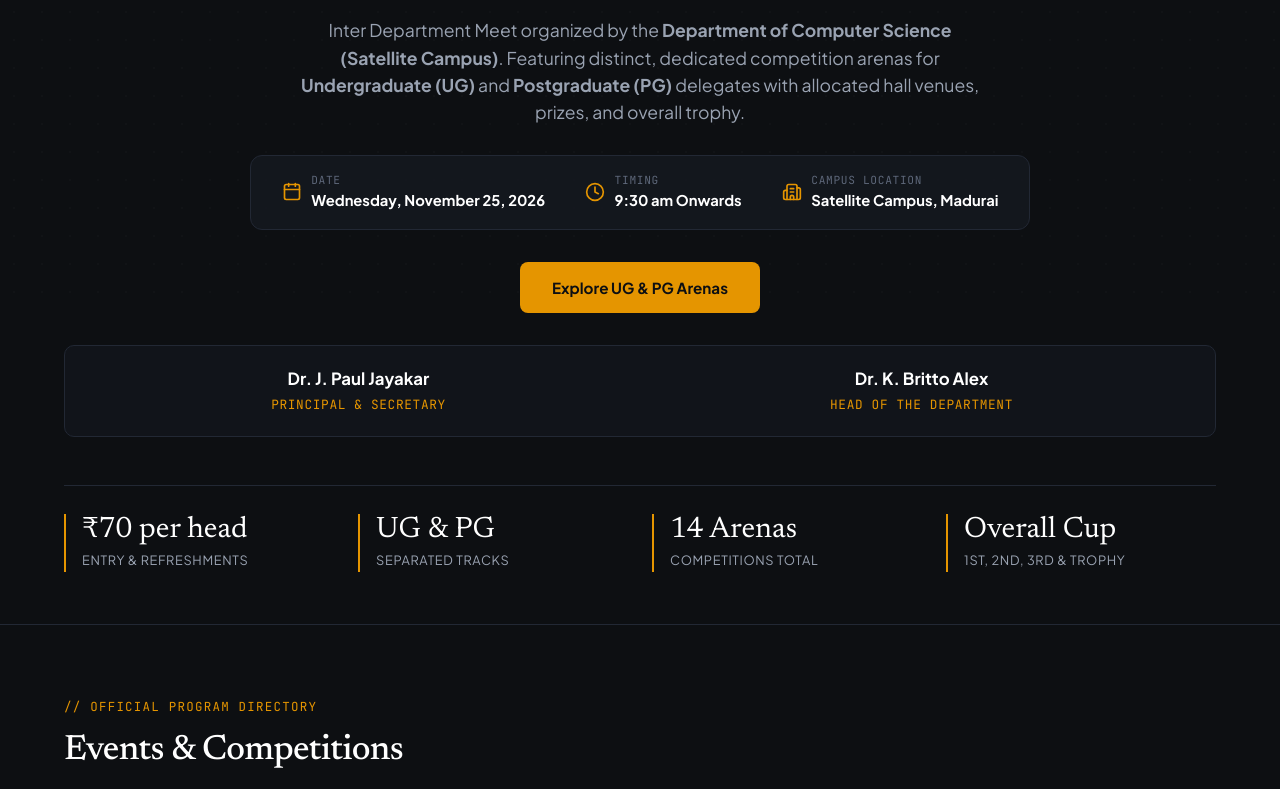
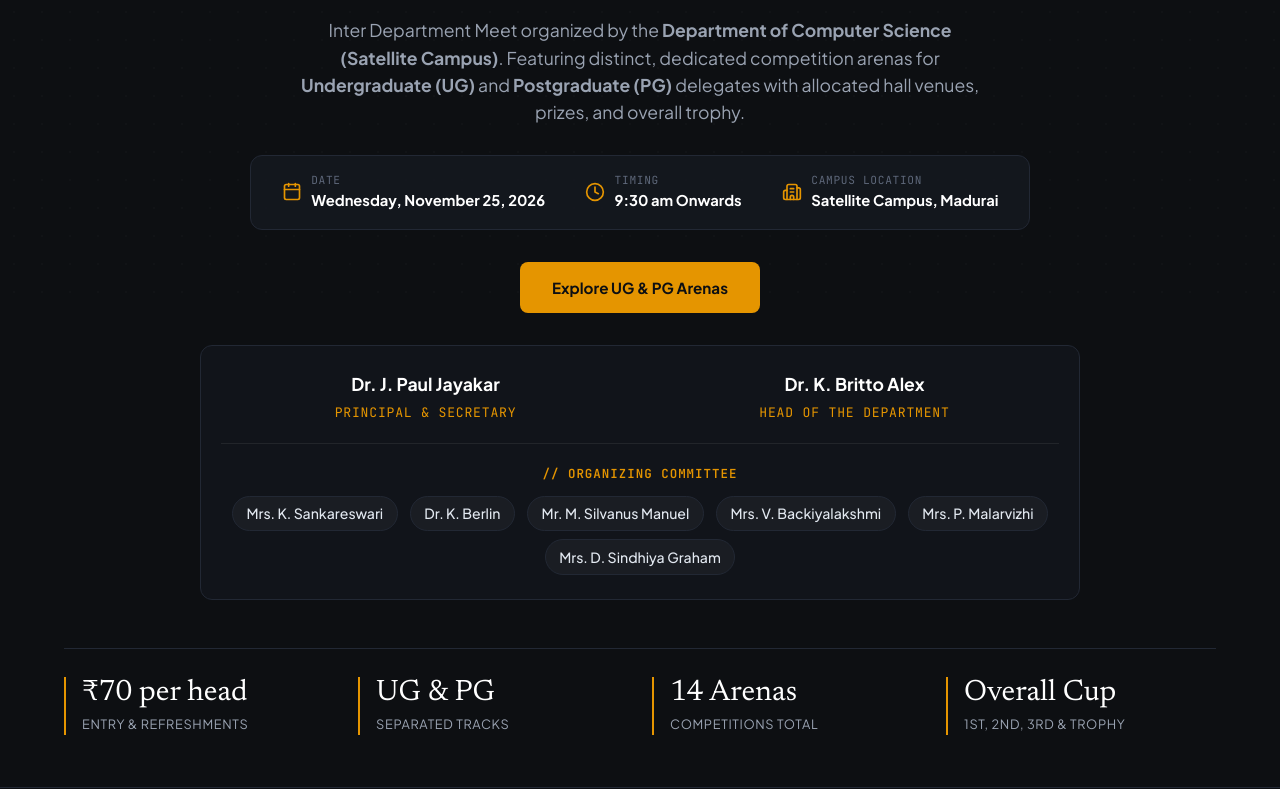
Before and after one commit to mogesh-developer/SYNORA_2K26, a React (Vite) app: page / in a window 1280 px wide. Shown: the part 506-1295 px from the top of the page. Built offline with nearby package versions, Linux system fonts and the light colour scheme.

Commit message:
feat: add organizing committee staff names below HOD citation in hero section

```diff
--- a/src/App.jsx
+++ b/src/App.jsx
@@ -3,7 +3,8 @@ import {
     FESTIVAL_INFO,
     STRUCTURED_GUIDELINES,
     EVENTS,
-    STUDENT_COORDINATORS
+    STUDENT_COORDINATORS,
+    ORGANIZING_COMMITTEE
   } from "./festData";
 import {
     ExternalLink,
@@ -209,28 +210,75 @@ export default function App() {
             </div>
           </div>
 
-          {/* Dignitaries Citation from Poster */}
-            < div style={{
+          {/* Dignitaries Citation & Organizing Committee from Official Poster */}
+          <div style={{
+            background: "#11141a",
+            borderRadius: "12px",
+            border: "1px solid var(--border)",
+            padding: "1.5rem 1.25rem",
+            marginTop: "1.75rem",
+            maxWidth: "880px",
+            marginLeft: "auto",
+            marginRight: "auto",
+            width: "100%"
+          }}>
+            <div style={{
               display: "grid",
-              gridTemplateColumns: "repeat(auto-fit, minmax(280px, 1fr))",
-              gap: "1rem",
-              padding: "1.25rem",
-              background: "#11141a",
-              borderRadius: "10px",
-              border: "1px solid var(--border)",
-              marginTop: "1.5rem"
+              gridTemplateColumns: "repeat(auto-fit, minmax(260px, 1fr))",
+              gap: "1.25rem",
+              paddingBottom: "1.25rem",
+              borderBottom: "1px solid rgba(255, 255, 255, 0.07)"
             }}>
-            <div style={{ textAlign: "center" }}>
-              <div style={{ fontSize: "1.05rem", fontWeight: 700, color: "#fff" }}>{FESTIVAL_INFO.principal}</div>
-              <div style={{ fontSize: "0.8rem", color: "var(--accent)", textTransform: "uppercase", letterSpacing: "0.05em", fontFamily: "var(--font-mono)", marginTop: "2px" }}>
-                {FESTIVAL_INFO.principalRole}
+              <div style={{ textAlign: "center" }}>
+                <div style={{ fontSize: "1.1rem", fontWeight: 700, color: "#fff" }}>{FESTIVAL_INFO.principal}</div>
+                <div style={{ fontSize: "0.82rem", color: "var(--accent)", textTransform: "uppercase", letterSpacing: "0.06em", fontFamily: "var(--font-mono)", marginTop: "3px" }}>
+                  {FESTIVAL_INFO.principalRole}
+                </div>
+              </div>
+
+              <div style={{ textAlign: "center" }}>
+                <div style={{ fontSize: "1.1rem", fontWeight: 700, color: "#fff" }}>{FESTIVAL_INFO.hod}</div>
+                <div style={{ fontSize: "0.82rem", color: "var(--accent)", textTransform: "uppercase", letterSpacing: "0.06em", fontFamily: "var(--font-mono)", marginTop: "3px" }}>
+                  {FESTIVAL_INFO.hodRole}
+                </div>
               </div>
             </div>
 
-            <div style={{ textAlign: "center" }}>
-              <div style={{ fontSize: "1.05rem", fontWeight: 700, color: "#fff" }}>{FESTIVAL_INFO.hod}</div>
-              <div style={{ fontSize: "0.8rem", color: "var(--accent)", textTransform: "uppercase", letterSpacing: "0.05em", fontFamily: "var(--font-mono)", marginTop: "2px" }}>
-                {FESTIVAL_INFO.hodRole}
+            {/* Organizing Committee Staff Names (Below HOD & Principal, outside event cards) */}
+            <div style={{ marginTop: "1.25rem", textAlign: "center" }}>
+              <div style={{
+                fontSize: "0.78rem",
+                color: "var(--accent)",
+                textTransform: "uppercase",
+                letterSpacing: "0.08em",
+                fontFamily: "var(--font-mono)",
+                fontWeight: 700,
+                marginBottom: "0.75rem"
+              }}>
+                // Organizing Committee
+              </div>
+              <div style={{
+                display: "flex",
+                flexWrap: "wrap",
+                justifyContent: "center",
+                gap: "0.5rem 0.75rem"
+              }}>
+                {ORGANIZING_COMMITTEE.map((staffName, index) => (
+                  <span
+                    key={index}
+                    style={{
+                      background: "rgba(255, 255, 255, 0.04)",
+                      border: "1px solid var(--border)",
+                      color: "#e2e8f0",
+                      fontSize: "0.88rem",
+                      fontWeight: 500,
+                      padding: "0.35rem 0.85rem",
+                      borderRadius: "20px"
+                    }}
+                  >
+                    {staffName}
+                  </span>
+                ))}
               </div>
             </div>
           </div>
--- a/src/festData.js
+++ b/src/festData.js
@@ -23,6 +23,16 @@ export const FESTIVAL_INFO = {
   contactEmail: "amcsynora@gmail.com",
   convenorContact: "+91 98401 23456"
 };
+
+// Organizing Committee Staff Members directly from Official Poster
+export const ORGANIZING_COMMITTEE = [
+  "Mrs. K. Sankareswari",
+  "Dr. K. Berlin",
+  "Mr. M. Silvanus Manuel",
+  "Mrs. V. Backiyalakshmi",
+  "Mrs. P. Malarvizhi",
+  "Mrs. D. Sindhiya Graham"
+];
 
 // Student Coordinators directly from Official Document
 export const STUDENT_COORDINATORS = [
```
